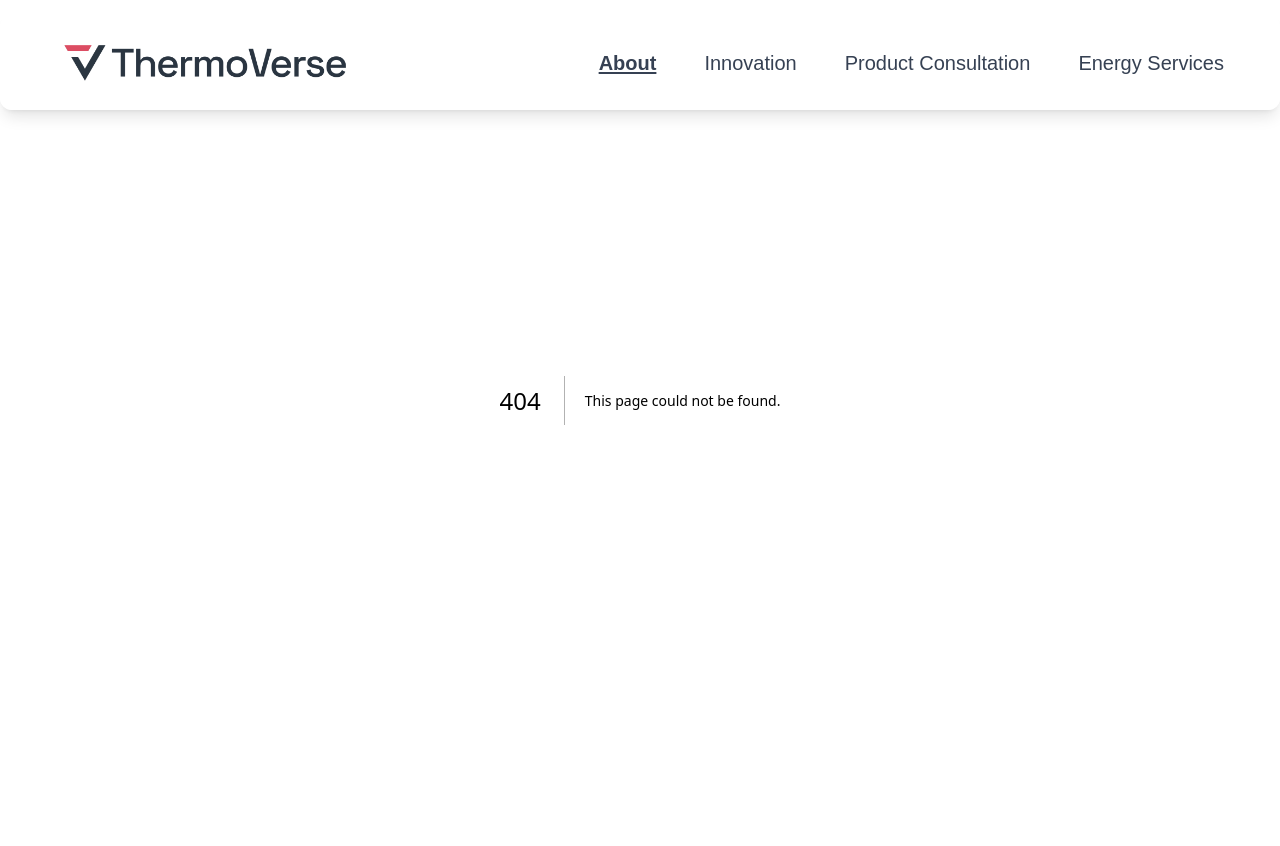
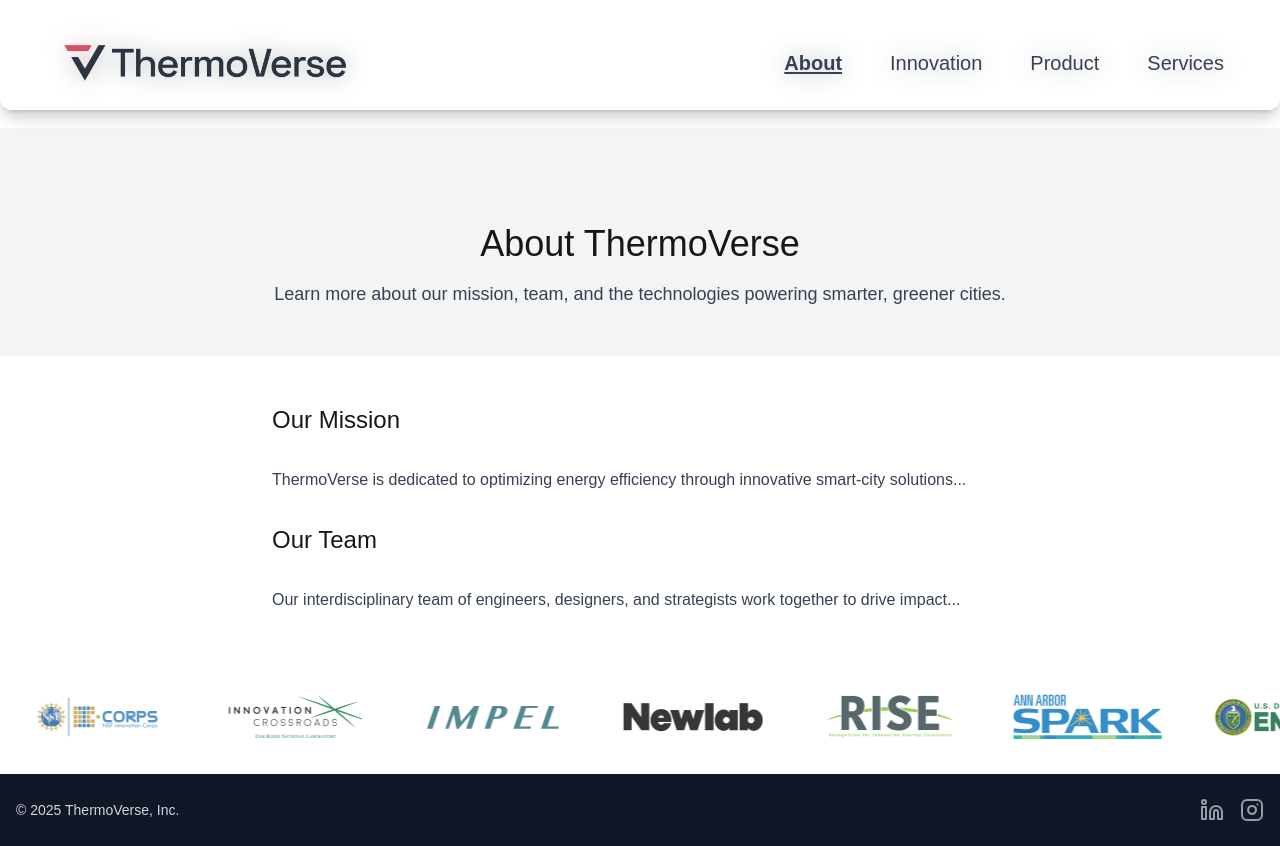
Before and after one commit to WhaleAnchor/thermoverse_official, a Next.js app: page /about in a window 1280 px wide. Before the commit this address had no page. Before the commit the page ends 800 px from the top, so only its background shows below. Built offline with nearby package versions, Linux system fonts and the light colour scheme.

Commit message:
refactor: update navigation items and enhance splash screen logic; add new pages for About, Innovation, Product, and Services

```diff
--- a/src/components/Header.jsx
+++ b/src/components/Header.jsx
@@ -7,8 +7,8 @@ import { useRouter } from 'next/router'
 const navItems = [
   { path: '/about', label: 'About' },
   { path: '/innovation', label: 'Innovation' },
-  { path: '/productconsultation', label: 'Product Consultation' },
-  { path: '/energyservices', label: 'Energy Services' },
+  { path: '/product', label: 'Product' },
+  { path: '/services', label: 'Services' },
 ]
 
 export default function Header() {
--- a/src/components/Hero.jsx
+++ b/src/components/Hero.jsx
@@ -8,7 +8,7 @@ export default function Hero() {
     useEffect(() => {
         if (videoRef.current) {
         // 0.5 = half speed, 0.75 = ¾ speed, etc.
-        videoRef.current.playbackRate = 0.5
+        videoRef.current.playbackRate = 0.7
         }
     }, [])
     return (
--- a/src/pages/_app.js
+++ b/src/pages/_app.js
@@ -1,42 +1,57 @@
+// pages/_app.js
 import '../styles/globals.css'
 import { useState, useEffect } from 'react'
-import Image from 'next/image'
+import { useRouter } from 'next/router'
 import Header from '@/components/Header'
+import SplashScreen from '@/components/SplashScreen'
 
 export default function MyApp({ Component, pageProps }) {
-  // show splash overlay
-  const [showSplash, setShowSplash] = useState(true)
+  const router = useRouter()
+  const [showSplash, setShowSplash] = useState(false)
 
   useEffect(() => {
-    // unmount splash after 2s (animation duration)
-    const timeout = setTimeout(() => setShowSplash(false), 2500)
-    return () => clearTimeout(timeout)
-  }, [])
+    if (!router.isReady || router.pathname !== '/') return
+
+    const HOUR = 1000 * 60 * 60
+    const now = Date.now()
+    const last = localStorage.getItem('lastSplash')
+    const seenThisSession = sessionStorage.getItem('splashShown')
+
+    // 1) If we've already shown in this tab, skip entirely
+    if (seenThisSession) {
+      console.log('[Splash] skip: seenThisSession')
+      return
+    }
+
+    // 2) Throttle: if never shown or >1h since last, show
+    if (!last || now - parseInt(last, 10) > HOUR) {
+      console.log('[Splash] show: first or over an hour')
+      setShowSplash(true)
+      localStorage.setItem('lastSplash', now.toString())
+    } else {
+      console.log('[Splash] skip: within throttle window')
+    }
+
+    // 3) Mark session so we never show again on refresh/spa
+    sessionStorage.setItem('splashShown', 'true')
+
+    // 4) If we decided to show it, auto-hide after animation length
+    if (!last || now - parseInt(last, 10) > HOUR) {
+      const timer = setTimeout(() => {
+        console.log('[Splash] hiding after timeout')
+        setShowSplash(false)
+      }, 2000) // match your animation duration
+      return () => clearTimeout(timer)
+    }
+  }, [router.isReady, router.pathname])
 
   return (
     <>
-      {/* Your persistent header */}
       <Header />
 
-      {/* Main page content */}
+      {showSplash && <SplashScreen />}
+
       <Component {...pageProps} />
-
-      {/* Splash overlay */}
-      {showSplash && (
-        <div
-          id="splash-screen"
-          className="fixed inset-0 z-[9999] flex items-center justify-center bg-white "
-        >
-          <div id="splash-logo" className="animate-logo-grow">
-            <Image
-              src="/img/darklogo.png"
-              alt="ThermoVerse"
-              width={300}
-              height={100}
-            />
-          </div>
-        </div>
-      )}
     </>
   )
 }
--- /dev/null
+++ b/src/pages/about.js
@@ -0,0 +1,50 @@
+// pages/about.js
+import Header from '@/components/Header'
+import LogoCarousel from '@/components/LogoCarousel'
+import Footer from '@/components/Footer'
+
+export default function About() {
+  return (
+    <>
+      {/* Site Header */}
+      <Header />
+      <main className="pt-32">
+
+      {/* Hero / Page Title */}
+      <section className="pt-24 pb-12 bg-gray-100">
+        <div className="max-w-4xl mx-auto px-4 text-center">
+          <h1 className="text-4xl font-main mb-4">About ThermoVerse</h1>
+          <p className="text-lg font-other text-gray-700">
+            Learn more about our mission, team, and the technologies powering smarter, greener cities.
+          </p>
+        </div>
+      </section>
+
+      {/* Main Content Area */}
+      <section className="py-12">
+        <div className="max-w-3xl mx-auto px-4 space-y-8">
+          <h2 className="text-2xl font-main">Our Mission</h2>
+          <p className="font-other text-gray-700">
+            {/* Replace with your actual mission statement */}
+            ThermoVerse is dedicated to optimizing energy efficiency through innovative smart-city solutions...
+          </p>
+
+          <h2 className="text-2xl font-main">Our Team</h2>
+          <p className="font-other text-gray-700">
+            {/* Introduce your team or link to profiles */}
+            Our interdisciplinary team of engineers, designers, and strategists work together to drive impact...
+          </p>
+
+          {/* Add more sections as needed */}
+        </div>
+      </section>
+
+      {/* Logo Carousel */}
+      <LogoCarousel />
+
+      {/* Footer */}
+      <Footer />
+      </main>
+    </>
+  )
+}
--- a/src/pages/index.js
+++ b/src/pages/index.js
@@ -1,7 +1,8 @@
-// pages/index.jsx
-import Hero from '../components/Hero'
+// pages/index.js
+import Hero from '@/components/Hero'
 import LogoCarousel from '@/components/LogoCarousel'
-import SignupForm from '../components/SignupForm'
+import SignupForm from '@/components/SignupForm'
+import Footer from '@/components/Footer'
 
 export default function Home() {
   return (
@@ -9,6 +10,7 @@ export default function Home() {
       <Hero />
       <LogoCarousel />
       <SignupForm />
+      <Footer />
     </>
   )
 }
--- /dev/null
+++ b/src/pages/innovation.js
@@ -0,0 +1,33 @@
+// pages/innovation.js
+import LogoCarousel from '@/components/LogoCarousel'
+import Footer from '@/components/Footer'
+import Header from '@/components/Header'
+
+export default function Innovation() {
+  return (
+    <div className="flex flex-col min-h-screen">
+      <Header />
+      <main className="flex-grow pt-32">
+        {/* Hero / Title */}
+        <section className="pt-8 pb-8 bg-gray-100">
+          <div className="max-w-4xl mx-auto px-4 text-center">
+            <h1 className="text-4xl font-main mb-4">Innovation</h1>
+            <p className="text-lg font-other text-gray-700">
+              Placeholder intro text about innovation.
+            </p>
+          </div>
+        </section>
+        {/* Content */}
+        <section className="py-12">
+          <div className="max-w-3xl mx-auto px-4 space-y-6">
+            <h2 className="text-2xl font-main">What We Do</h2>
+            <p className="font-other text-gray-700">
+              Placeholder content describing your innovation approach, services, etc.
+            </p>
+          </div>
+        </section>
+      </main>
+      <Footer />
+    </div>
+  )
+}
--- /dev/null
+++ b/src/pages/product.js
@@ -0,0 +1,32 @@
+import Header from '@/components/Header'
+import LogoCarousel from '@/components/LogoCarousel'
+import Footer from '@/components/Footer'
+
+export default function Product() {
+  return (
+    <div className="flex flex-col min-h-screen">
+      <Header />
+      <main className="flex-grow pt-32">
+        {/* hero */}
+        <section className="pt-8 pb-8 bg-gray-100">
+          <div className="max-w-4xl mx-auto px-4 text-center">
+            <h1 className="text-4xl font-main mb-4">Thermal Smart Ceiling Tile</h1>
+            <p className="text-lg font-other text-gray-700">
+              Our Thermal Smart Ceiling Tile integrates cutting-edge sensor technology for real-time temperature monitoring and energy optimization.
+            </p>
+          </div>
+        </section>
+        {/* content */}
+        <section className="py-12">
+          <div className="max-w-3xl mx-auto px-4 space-y-6">
+            <h2 className="text-2xl font-main">Features</h2>
+            <p className="font-other text-gray-700">
+              Describe key features here, such as smart temperature control, seamless integration, and energy savings.
+            </p>
+          </div>
+        </section>
+      </main>
+      <Footer />
+    </div>
+  )
+}
--- /dev/null
+++ b/src/pages/services.js
@@ -0,0 +1,30 @@
+import Header from '@/components/Header'
+import LogoCarousel from '@/components/LogoCarousel'
+import Footer from '@/components/Footer'
+
+export default function Services() {
+  return (
+    <div className="flex flex-col min-h-screen">
+      <Header />
+      <main className="flex-grow pt-32">
+        <section className="pt-8 pb-8 bg-gray-100">
+          <div className="max-w-4xl mx-auto px-4 text-center">
+            <h1 className="text-4xl font-main mb-4">Services</h1>
+            <p className="text-lg font-other text-gray-700">
+              Placeholder intro text describing ThermoVerse services.
+            </p>
+          </div>
+        </section>
+        <section className="py-12">
+          <div className="max-w-3xl mx-auto px-4 space-y-6">
+            <h2 className="text-2xl font-main">Our Offerings</h2>
+            <p className="font-other text-gray-700">
+              Placeholder details about the services ThermoVerse provides.
+            </p>
+          </div>
+        </section>
+      </main>
+      <Footer />
+    </div>
+  )
+}
```
